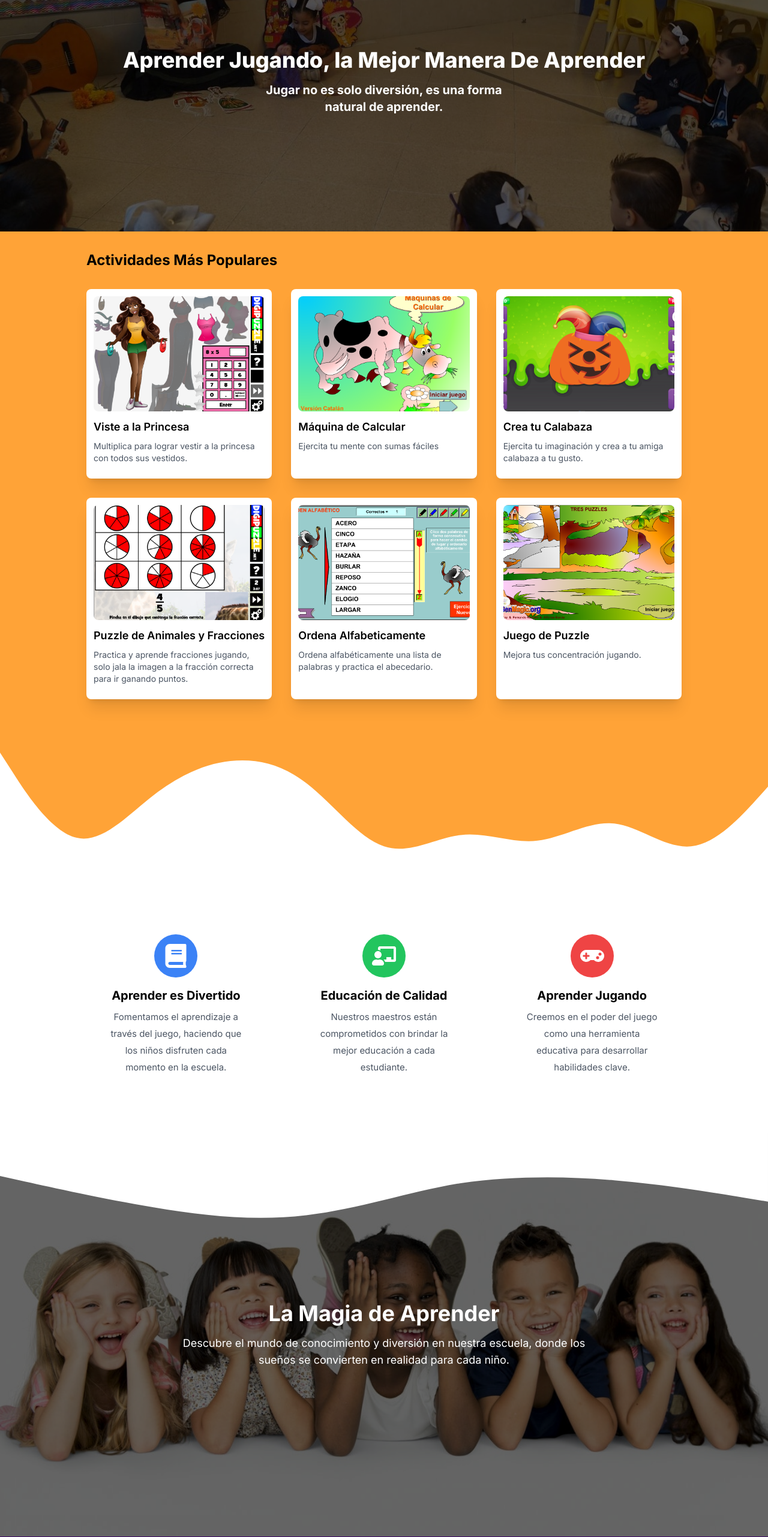
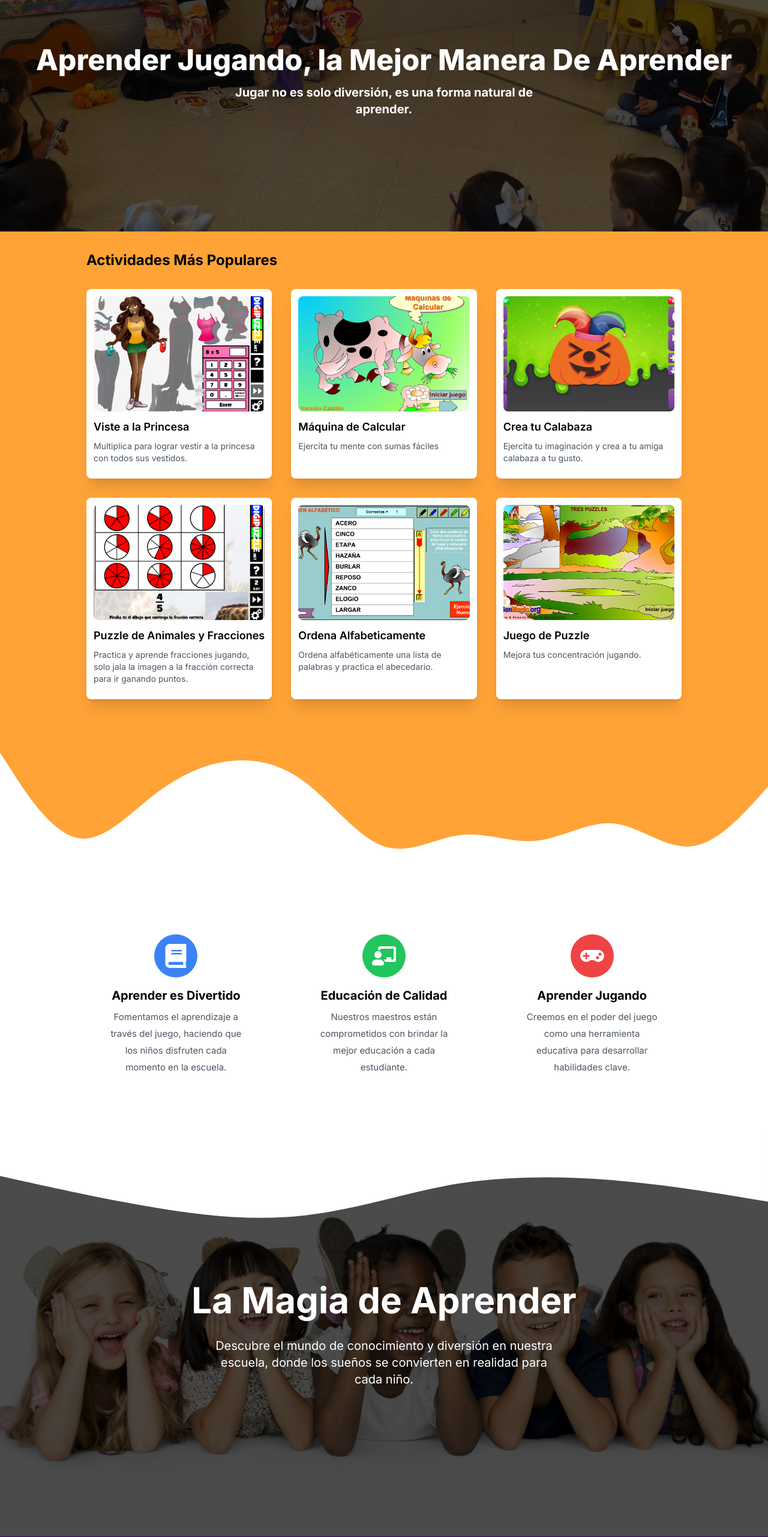
Before and after one commit to FernandoTelloL/web-juegos-educativos, a React (Vite) app: page / in a window 1280 px wide. Shown: the part 234-2797 px from the top of the page at 60% size. Built offline with nearby package versions, Linux system fonts and the light colour scheme.

Commit message:
refactorizado flecha para hacer scroll hacia arriba

```diff
--- a/src/components/HeroImage.jsx
+++ b/src/components/HeroImage.jsx
@@ -59,7 +59,7 @@ export const HeroImage = () => {
             {/* Capa negra semitransparente usando after */}
             <div className="absolute inset-0 before:absolute before:inset-0 before:bg-black before:opacity-60 before:content-[''] flex items-start md:items-center justify-center">
               <div className="text-center z-10 flex flex-col justify-center items-center mt-8 md:mt-0">
-                <h1 className="text-xl md:text-4xl font-extrabold text-white mb-4">
+                <h1 className="text-xl md:text-5xl font-extrabold text-white mb-4">
                   {slide.title}
                 </h1>
                 <p className="text-lg md:text-xl text-white font-bold w-[70%] md:w-1/2">
--- /dev/null
+++ b/src/components/ScrollToTop.jsx
@@ -0,0 +1,41 @@
+import { useState, useEffect } from 'react';
+import { IoIosArrowUp } from "react-icons/io";
+
+export const ScrollToTop = () => {
+  const [isVisible, setIsVisible] = useState(false);
+
+  const toggleVisibility = () => {
+    if (window.scrollY > 300) {
+      setIsVisible(true);
+    } else {
+      setIsVisible(false);
+    }
+  };
+
+  const scrollToTop = () => {
+    window.scrollTo({
+      top: 0,
+      behavior: 'smooth',
+    });
+  };
+
+  useEffect(() => {
+    window.addEventListener('scroll', toggleVisibility);
+    return () => {
+      window.removeEventListener('scroll', toggleVisibility);
+    };
+  }, []);
+
+  return (
+    <div className="fixed bottom-8 right-8">
+      {isVisible && (
+        <button
+          onClick={scrollToTop}
+          className="p-3 bg-blue-600 text-white rounded-full shadow-lg hover:bg-blue-700 transition duration-300 ease-in-out"
+        >
+          <IoIosArrowUp size={30} />
+        </button>
+      )}
+    </div>
+  );
+};
--- a/src/components/index.js
+++ b/src/components/index.js
@@ -1,3 +1,5 @@
+export { ScrollToTop } from "./ScrollToTop";
+
 export { Footer } from "./footer/Footer";
 
 export { ActivityCard } from "./ActivityCard";
--- a/src/layouts/MainLayout.jsx
+++ b/src/layouts/MainLayout.jsx
@@ -1,5 +1,5 @@
 import { Outlet } from 'react-router-dom';
-import { Footer, Header, HeroImage } from '../components';
+import { Footer, Header, HeroImage, ScrollToTop } from '../components';
 
 // Dentro del componente MainLayout
 export const MainLayout = () => {
@@ -11,6 +11,7 @@ export const MainLayout = () => {
           <Outlet />
         </main>
         <Footer />
+        <ScrollToTop />
     </div>
   );
 };
--- a/src/pages/homePage/BannerPrincipal2.jsx
+++ b/src/pages/homePage/BannerPrincipal2.jsx
@@ -9,12 +9,12 @@ export const BannerPrincipal2 = () => {
           alt="Imagen educativa"
           className="w-full h-full object-cover"
         />
-        <div className="absolute inset-0 bg-black opacity-60"></div>
+        <div className="absolute inset-0 bg-black opacity-70"></div>
 
         {/* Texto sobre la imagen */}
         <div className="absolute inset-0 flex flex-col items-center justify-center text-white text-center px-4">
-          <h1 className="text-4xl font-bold mb-4">La Magia de Aprender</h1>
-          <p className="text-lg max-w-2xl">
+          <h1 className="md:text-6xl font-bold mb-4">La Magia de Aprender</h1>
+          <p className="md:text-xl max-w-xl md:mt-4">
             Descubre el mundo de conocimiento y diversión en nuestra escuela, donde los sueños se convierten en realidad para cada niño.
           </p>
         </div>
```
